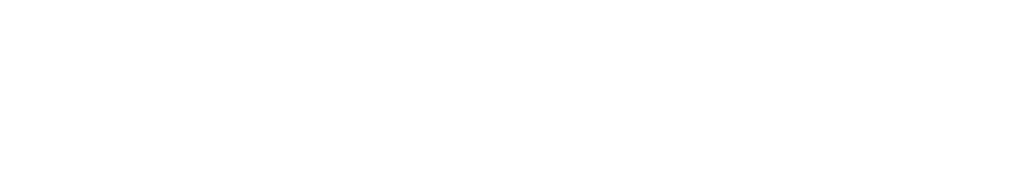
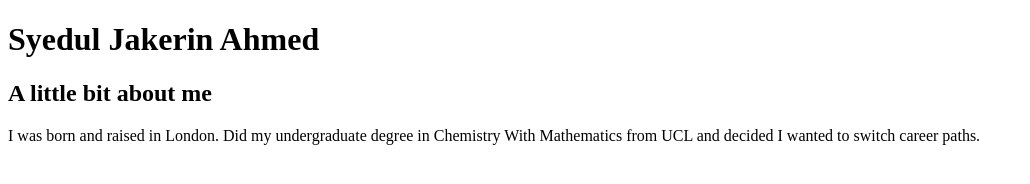
Before and after one commit to jakerinahmed/Online-Portfolio, a plain HTML site: page index.html in a window 1280 px wide. Shown: the whole page, without its empty margins (0-1030 px from the left). Drawn offline with Linux system fonts and the light colour scheme.

Commit message:
Fixing problem

```diff
--- a/index.html
+++ b/index.html
@@ -7,6 +7,9 @@
     <title>Syedul Jakerin Ahmed Portfolio</title>
 </head>
 <body>
+    <h1>Syedul Jakerin Ahmed</h1>
 
+    <h2>A little bit about me</h2>
+    <p>I was born and raised in London. Did my undergraduate degree in Chemistry With Mathematics from UCL and decided I wanted to switch career paths.</p>
 </body>
 </html>
```
Also changed, not shown: 1 other file.
